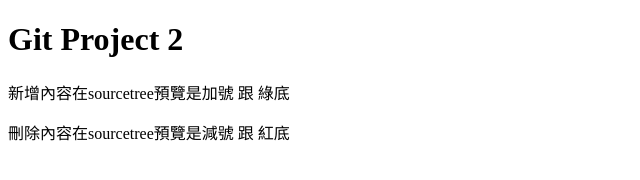
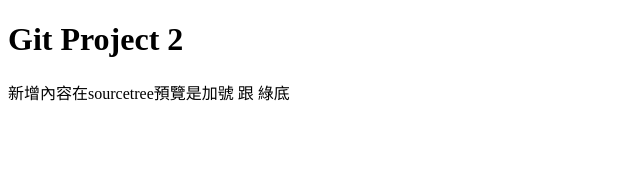
Before and after one commit to DD-0601/DD_project2, a plain HTML site: page index.html in a window 1280 px wide. Shown: the whole page, without its empty margins (0-640 px from the left). Drawn offline with Linux system fonts and the light colour scheme.

Commit message:
removed one p(bgc:red) tag

```diff
--- a/index.html
+++ b/index.html
@@ -8,6 +8,5 @@
 <body>
     <h1>Git Project 2</h1>
     <p>新增內容在sourcetree預覽是加號 跟 綠底</p>
-    <p>刪除內容在sourcetree預覽是減號 跟 紅底</p>
 </body>
 </html>
```
